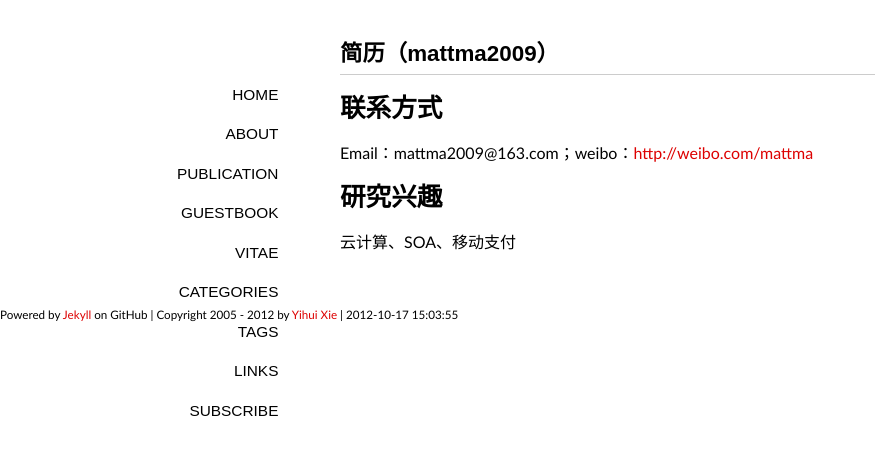
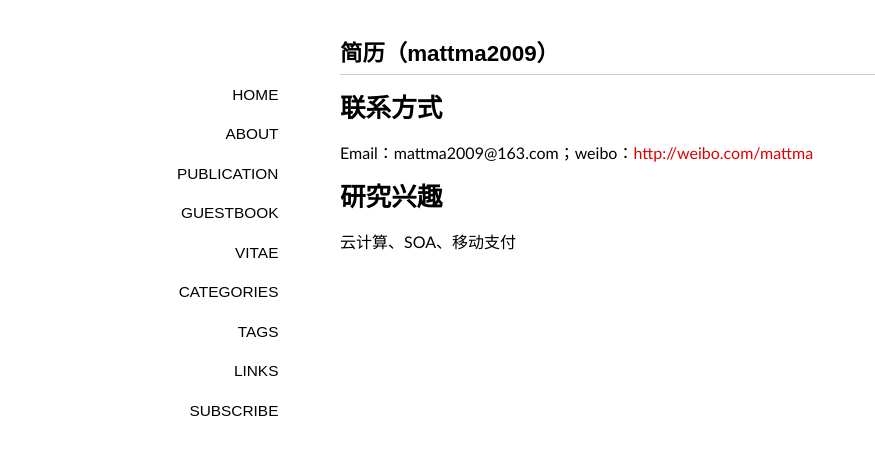
Before and after one commit to mattma2009/tour, a Jekyll site: the page built from vitae/index.md, in a window 1280 px wide. Shown: the top 455 px of the page, without its empty margins (0-875 px from the left). Built offline with Jekyll 4.4.1, drawn with Linux system fonts in a browser that asks for light colours; some web fonts are replaced; Markdown is read by kramdown in place of the engine named in the settings.

Commit message:
Update _layouts/default.html

```diff
--- a/_layouts/default.html
+++ b/_layouts/default.html
@@ -44,7 +44,5 @@
     </script>
 
   </body>
-<footer>
-  <p><small>Powered by <a href="https://github.com/mojombo/jekyll">Jekyll</a> on GitHub | Copyright 2005 - {{site.time | date:"%Y"}} by <a href="http://yihui.name">Yihui Xie</a> | <span class="label label-info">{{site.time | date:"%Y-%m-%d %H:%M:%S"}}</span></small></p>
-</footer>
+
 </html>
```
